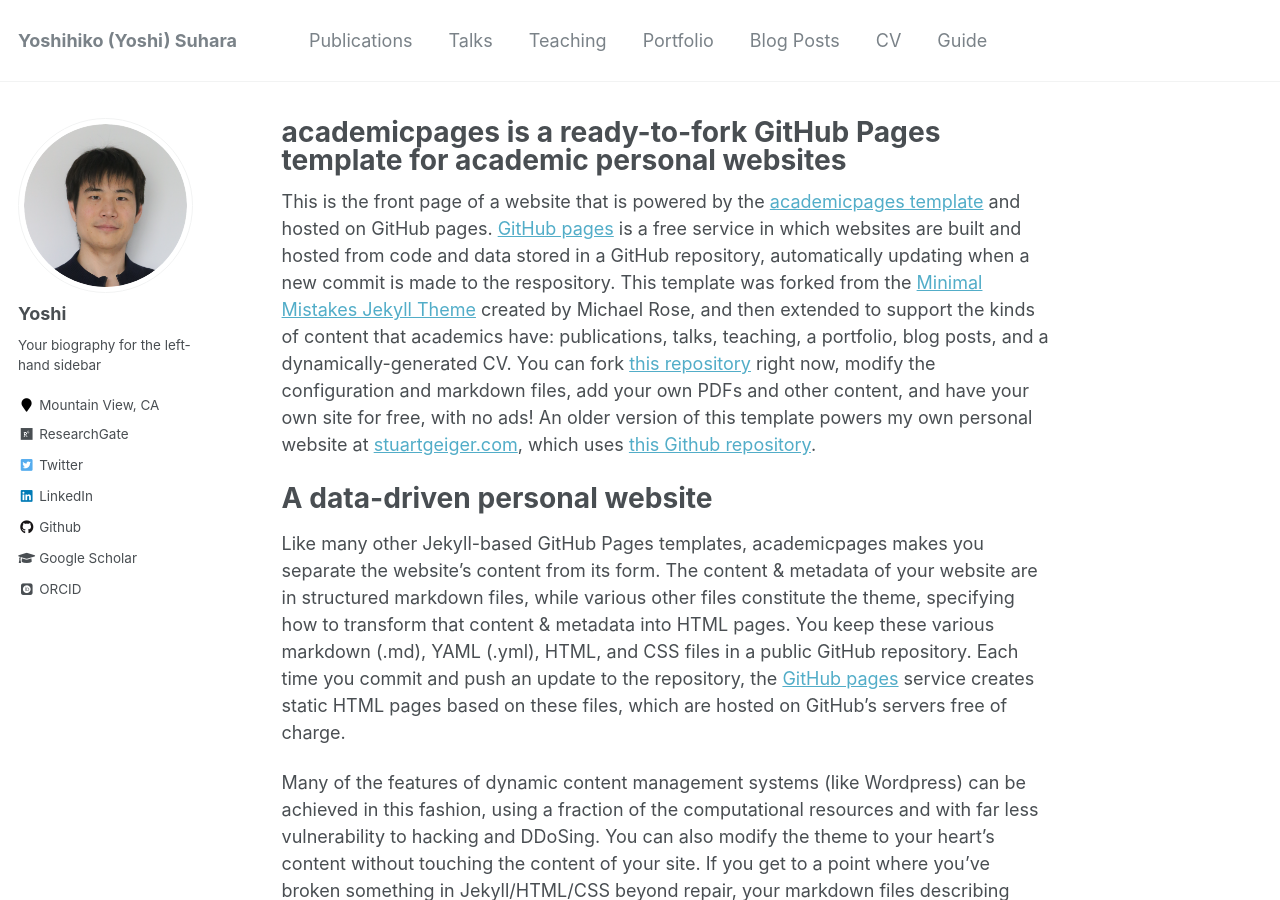
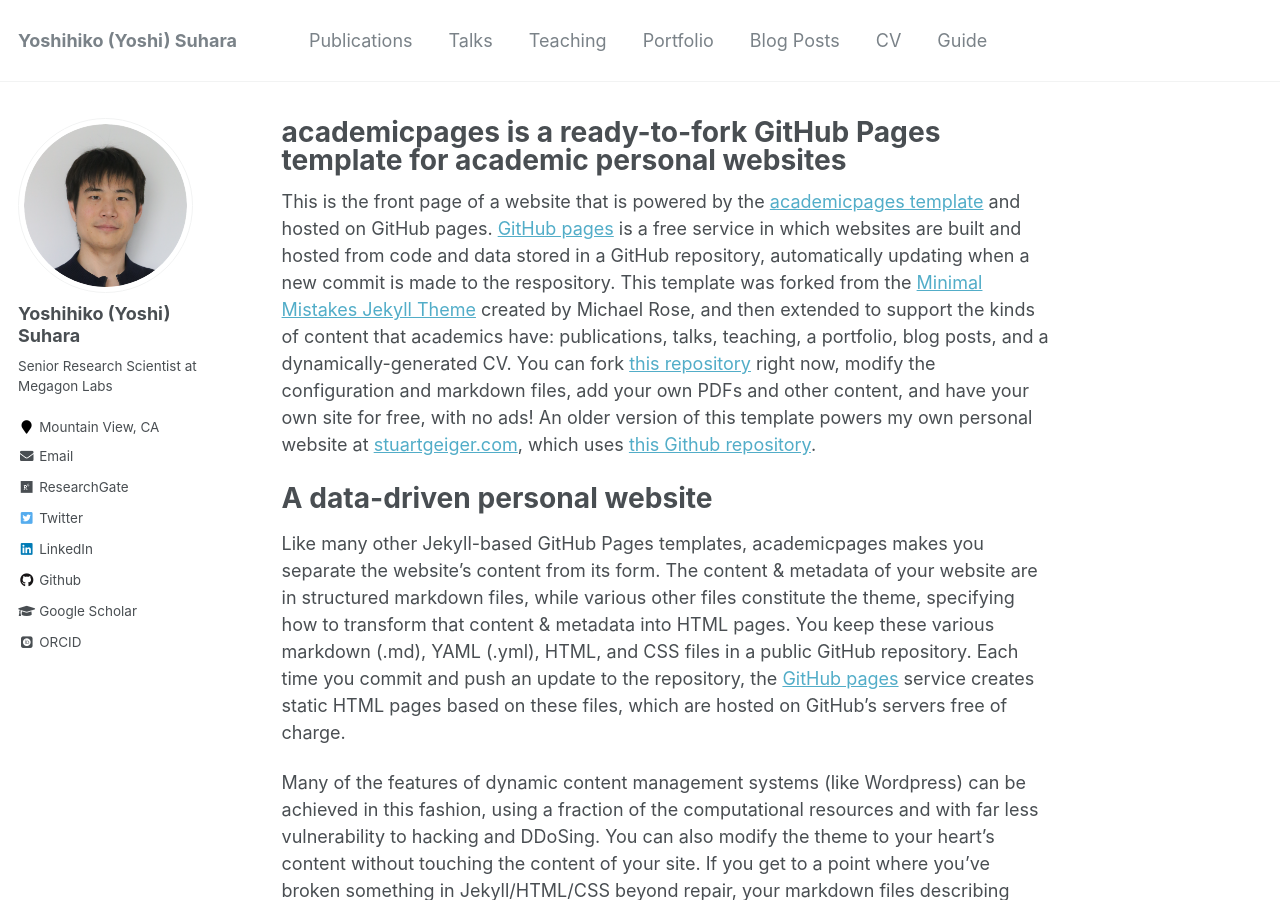
Before and after one commit to suhara/suhara.github.io, a Jekyll site: the page built from _pages/about.md, in a window 1280 px wide and 900 px high. Built offline with Jekyll 4.4.1, drawn with Linux system fonts in a browser that asks for light colours; some web fonts are replaced.

Commit message:
Update _config.yml

```diff
--- a/_config.yml
+++ b/_config.yml
@@ -29,7 +29,7 @@
   facebook:
     appid                :
     num_posts            : # 5 (default)
-    colorscheme          : # "light" (default), "dark"
+    colorscheme          : "white" # "light" (default), "dark"
 staticman:
   allowedFields          : ['name', 'email', 'url', 'message']
   branch                 : "gh-pages" # "master", "gh-pages"
@@ -80,14 +80,14 @@
 
 # Site Author
 author:
-  name             : "Yoshi"
+  name             : "Yoshihiko (Yoshi) Suhara"
   avatar           : "profile.png"
-  bio              : "Your biography for the left-hand sidebar"
+  bio              : "Senior Research Scientist at Megagon Labs"
   location         : "Mountain View, CA"
   employer         :
   pubmed           :
   googlescholar    : "https://scholar.google.com/citations?user=tjWt_1MAAAAJ&hl=en"
-  email            :
+  email            : "yoshi@megagon.ai"
   researchgate     : "https://www.researchgate.net/profile/Yoshihiko_Suhara"
   uri              :
   bitbucket        :
@@ -102,7 +102,7 @@
   instagram        :
   impactstory      : #"https://profiles.impactstory.org/u/xxxx-xxxx-xxxx-xxxx"
   lastfm           :
-  linkedin         : "https://www.linkedin.com/in/yoshi-suhara/"
+  linkedin         : "yoshi-suhara"
   orcid            : "http://orcid.org/0000-0001-7554-2865"
   pinterest        :
   soundcloud       :
```
Also changed, not shown: README.md (+1 -1 lines).
